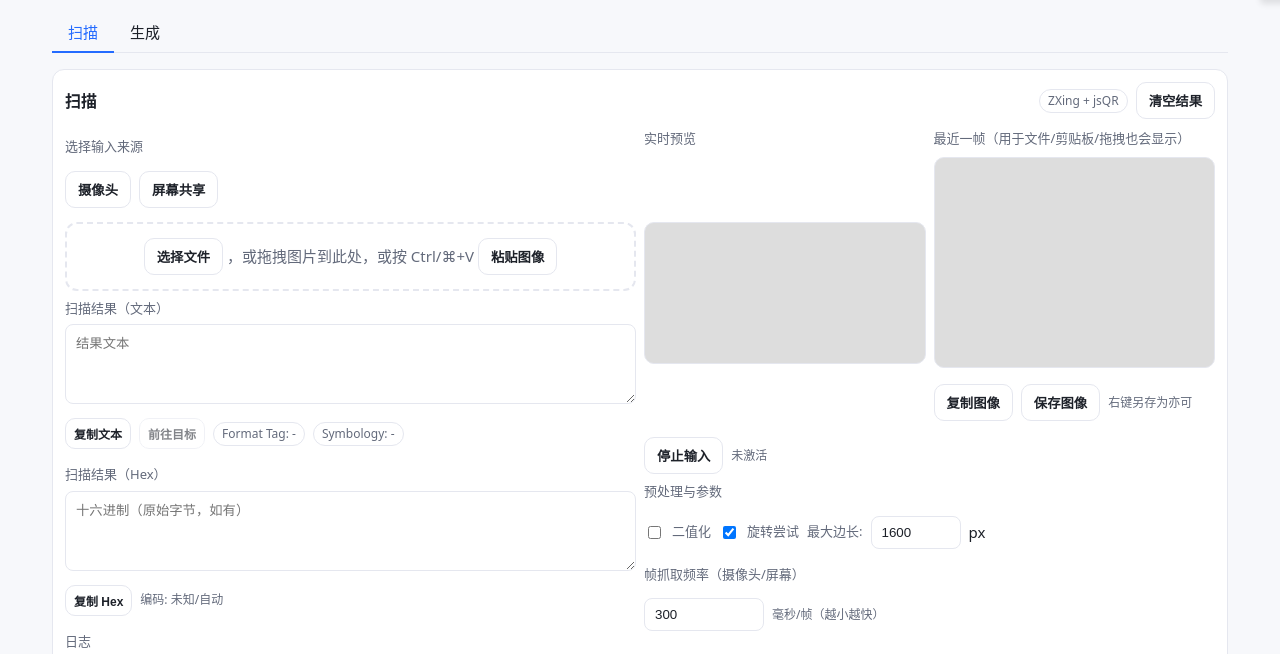
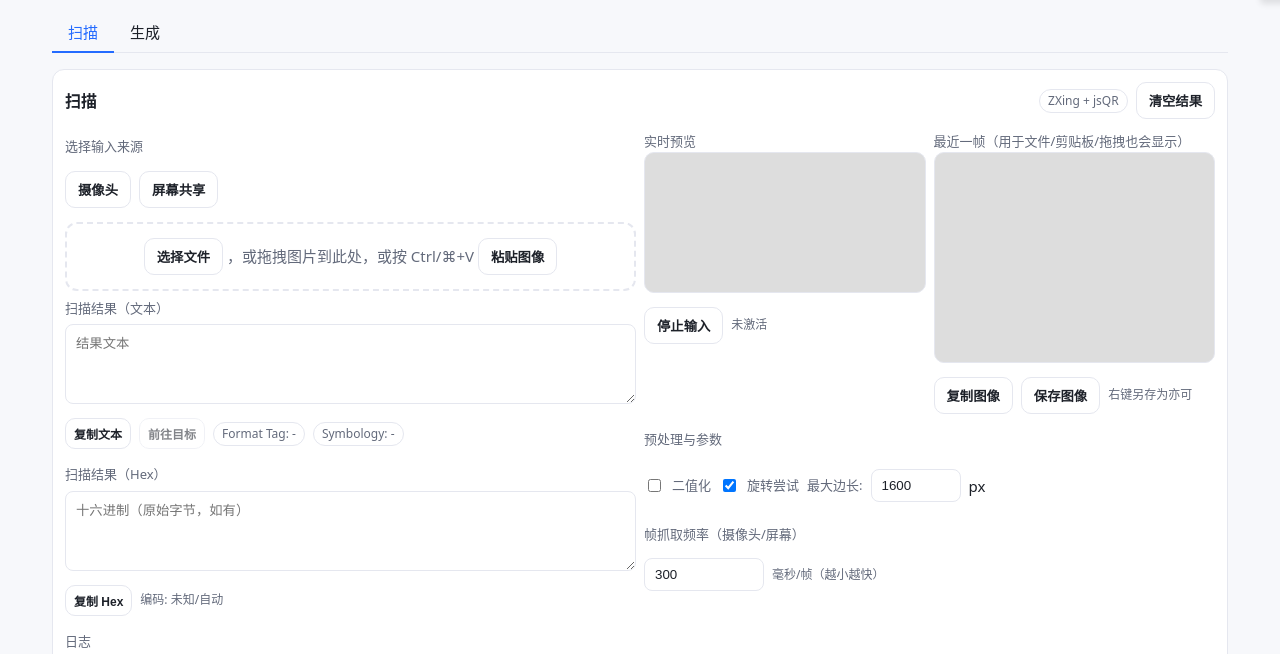
Before and after one commit to SS2867/WebQR, a plain HTML site: page index.html in a window 1280 px wide. Shown: the part 73-727 px from the top of the page. Drawn offline with Linux system fonts and the light colour scheme.

Commit message:
Add files via upload

```diff
--- a/index.html
+++ b/index.html
@@ -367,11 +367,16 @@
 
             <div class="">
               <div class="split">
-                <div class="grid">
+                <div class="">
                   <label id="label-preview">实时预览</label>
                   <video id="video" playsinline="" muted=""></video>
+
+                  <div class="row">
+                    <button id="btn-stop" class="btn" id="btn-stop-text">停止输入</button>
+                    <span class="hint" id="stream-hint">未激活</span>
+                  </div>
                 </div>
-                <div class="grid">
+                <div class="">
 
                   <label id="label-latest-frame">最近一帧（用于文件/剪贴板/拖拽也会显示）</label>
                   <canvas id="canvas" width="32" height="24"></canvas>
@@ -384,29 +389,20 @@
 
               </div>
 
-              <div class="row">
-                <button id="btn-stop" class="btn" id="btn-stop-text">停止输入</button>
-                <span class="hint" id="stream-hint">未激活</span>
-              </div>
 
               <div class="field">
                 <label id="label-params">预处理与参数</label>
                 <div class="row">
-                  <input type="checkbox" id="chk-binarize">
-                  <label class="flex" title="对输入图像进行灰度 + 二值化，提升对比度" id="label-binarize">
-                    二值化
+                  <label class="flex" title="对输入图像进行灰度 + 二值化，提升对比度" >
+                    <input type="checkbox" id="chk-binarize">
+                    <p id="label-binarize">二值化</p>
                   </label>
-                  <input type="checkbox" id="chk-rotate" checked="">
-                  <label class="flex" title="自动旋转多角度尝试" id="label-rotate">
-                     旋转尝试
+                  <label class="flex" title="自动旋转多角度尝试" >
+                    <input type="checkbox" id="chk-rotate" checked="">
+                    <p id="label-rotate">旋转尝试</p>
                   </label>
-
-                  <label class="flex" title="高分辨率解码更准但更慢" id="label-max-size">
-                    最大边长:
-
-                  </label>
-                  <input type="number" id="max-size" value="1600" min="256" max="4000" step="64" style="width:90px">
-                    px
+                  <label class="flex" title="高分辨率解码更准但更慢" id="label-max-size">最大边长:</label>
+                  <input type="number" id="max-size" value="1600" min="256" max="4000" step="64" style="width:90px">px
                 </div>
               </div>
 
@@ -580,6 +576,7 @@
         'notification-success': '操作成功！',
         'notification-downloaded': '图片已下载',
         'notification-copied': '图片已复制到剪贴板',
+        'notification-scan-result-copied': '内容已复制到剪贴板',
         'notification-copy-failed': '复制失败，请使用现代浏览器',
         'notification-empty-content': '请输入内容',
         'notification-generation-failed': '生成失败: ',
@@ -627,7 +624,7 @@
         'label-latest-frame': 'Latest Frame (also shown for file/clipboard/drag)',
         'btn-copy-frame': 'Copy Image',
         'btn-save-frame': 'Save Image',
-        'label-right-click': 'Right-click to save as well',
+        'label-right-click': 'Or right-click and save as',
         'btn-stop': 'Stop Input',
         'label-params': 'Preprocessing & Parameters',
         'label-binarize': 'Binarize',
@@ -641,6 +638,7 @@
         'notification-success': 'Operation successful!',
         'notification-downloaded': 'Image downloaded',
         'notification-copied': 'Image copied to clipboard',
+        'notification-scan-result-copied': 'Content copied to clipboard',
         'notification-copy-failed': 'Copy failed, please use a modern browser',
         'notification-empty-content': 'Please enter content',
         'notification-generation-failed': 'Generation failed: ',
@@ -892,16 +890,16 @@
       if (!el) return;
       const text = el.value ?? el.textContent ?? '';
       await navigator.clipboard.writeText(text);
-      toast(translations[currentLang]['notification-copied']);
+      toast(translations[currentLang]['notification-scan-result-copied'], 0);
     }
     async function copyCanvas(canvas) {
       try {
         if (canvas.toBlob && navigator.clipboard?.write) {
           const blob = await new Promise(r => canvas.toBlob(r));
           await navigator.clipboard.write([new ClipboardItem({ [blob.type]: blob })]);
-          toast(translations[currentLang]['notification-copied']);
+          toast(translations[currentLang]['notification-copied'], 0);
         } else {
-          toast('复制图像失败，请使用现代浏览器', true);
+          toast(translations[currentLang]['notification-copy-failed'], true);
         }
       } catch (e) {
         console.error(e);
@@ -1042,7 +1040,7 @@
         }
       });
       document.getElementById('btn-go-to').addEventListener('click', () => {
-        let t = scanTextEl.value; try{new URL(t);}catch{t=(isValidURL(t)==1?'http://':'mailto:'+t);}; window.open(t, "_blank");});
+        let t = scanTextEl.value; try{new URL(t);}catch{t=((isValidURL(t)==1?'http://':'mailto:')+t);}; window.open(t, "_blank");});
       document.getElementById('btn-stop').addEventListener('click', stopStream);
       document.getElementById('btn-clear-scan').addEventListener('click', clearResults);
       document.getElementById('btn-copy-frame').addEventListener('click', () => copyCanvas(canvasEl));
@@ -1383,8 +1381,8 @@
           "((([a-z\\d]([a-z\\d-]*[a-z\\d])*)\\.)+[a-z]{2,}|" + // 域名
           "((\\d{1,3}\\.){3}\\d{1,3}))" + // IP地址
           "(\\:\\d+)?(\\/[-a-z\\d%_.~+]*)*" + // 端口和路径
-          "(\\?[;&a-z\\d%_.~+=-]*)?" + // 查询字符串
-          "(\\#[-a-z\\d_]*)?$",
+          "(\\?[;&a-zA-Z\\d%_.~+=-]*)?" + // 查询字符串
+          "(\\#[;&a-zA-Z\\d%_.~+=-]*)?$",
         "i"
       ); // 碎片标识
       if (urlPattern.test(string)){return 1;}
@@ -1405,7 +1403,7 @@
     function clearResults() {
       scanTextEl.value = '';
       scanHexEl.value = '';
-      formatTagEl.textContent = 'Format: -';
+      formatTagEl.textContent = 'Format Tag: -';
       symbologyTagEl.textContent = 'Symbology: -';
       encodingTagEl.textContent = '未知/自动';
       log('结果已清空');
```
